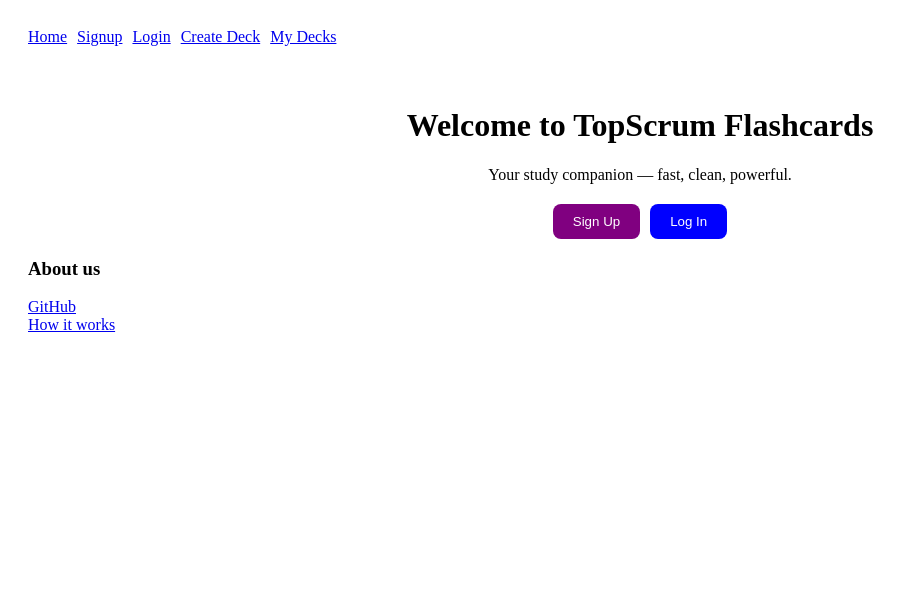
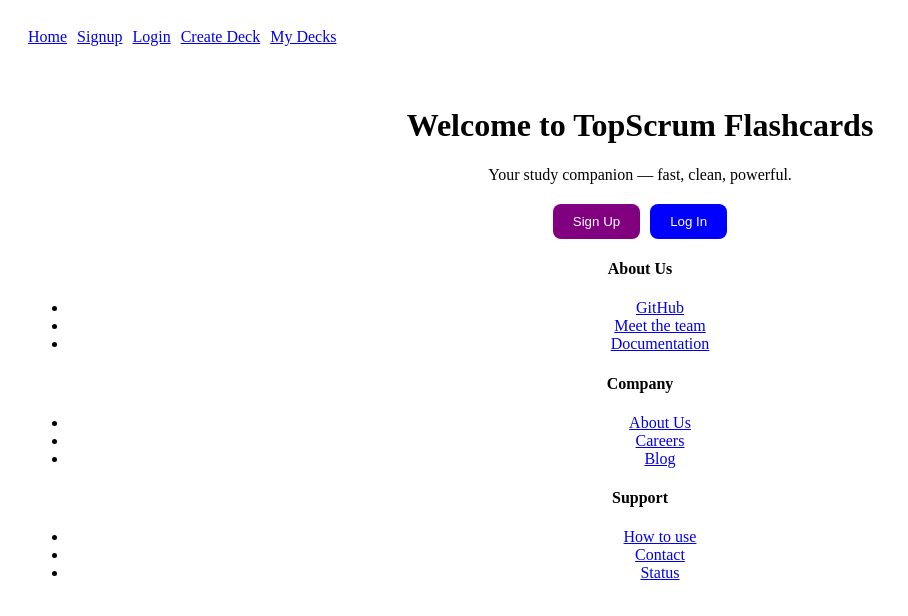
Before and after one commit to phortyteaux/TopScrum_Revival, a React (Vite) app: page / in a window 1280 px wide. Shown: the top 616 px of the page, without its empty margins (0-908 px from the left). Built offline with nearby package versions, Linux system fonts and the light colour scheme.

Commit message:
added footer
added logic for footer to iterate over a collection of links and paths associated with said links. Uses a new .js file called footerData to store information for the footer of the homepage

```diff
--- a/src/pages/Home.jsx
+++ b/src/pages/Home.jsx
@@ -1,3 +1,7 @@
+import React from 'react';
+import { Link } from 'react-router-dom';
+import { footerSections } from "./footerData";
+
 export default function Home() {
   return (
     <div style={{ padding: "20px", textAlign: "center" }}>
@@ -36,18 +40,31 @@
           </button>
         </a>
       </div>
-
-      <div style={{ marginBottom: "20px", textAlign: "left" }}>
-          <h3>About us</h3>
-          <a href="https://github.com/phortyteaux/TopScrum_Revival">
-            GitHub
-          </a>
-          <br></br>
-          <a href="/demo">
-            How it works
-          </a>
-      </div>
+      <Footer />
     </div>
 
   );
 }
+
+const Footer = () => {
+  return (
+    <footer className="site-footer">
+      <div className="footer-container">
+        {/* Loop through the columns */}
+        {footerSections.map((section) => (
+          <div key={section.title} className="footer-column">
+            <h4 className="column-title">{section.title}</h4>
+            <ul className="column-links">
+              {/* Loop through the links in each column */}
+              {section.links.map((link) => (
+                <li key={link.label}>
+                  <Link to={link.path}>{link.label}</Link>
+                </li>
+              ))}
+            </ul>
+          </div>
+        ))}
+      </div>
+    </footer>
+  );
+};
--- /dev/null
+++ b/src/pages/footerData.js
@@ -0,0 +1,26 @@
+export const footerSections = [
+  {
+    title: "About Us",
+    links: [
+      { label: "GitHub", path: "https://github.com/phortyteaux/TopScrum_Revival" },
+      { label: "Meet the team", path: "/team-info" },
+      { label: "Documentation", path: "/docs" },
+    ],
+  },
+  {
+    title: "Company",
+    links: [
+      { label: "About Us", path: "/about" },
+      { label: "Careers", path: "/careers" },
+      { label: "Blog", path: "/blog" },
+    ],
+  },
+  {
+    title: "Support",
+    links: [
+      { label: "How to use", path: "/demo" },
+      { label: "Contact", path: "/contact" },
+      { label: "Status", path: "/status" },
+    ],
+  },
+];
```
